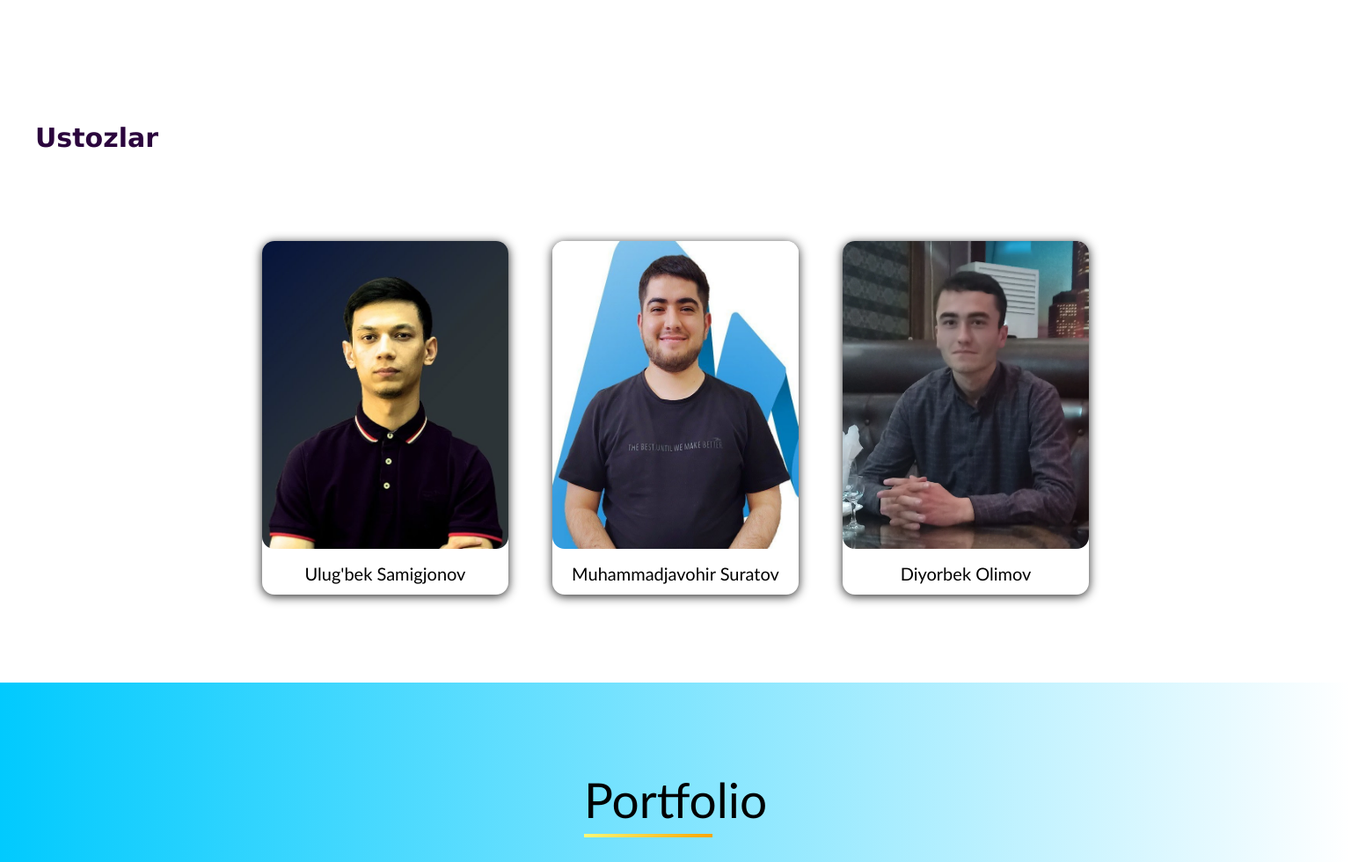
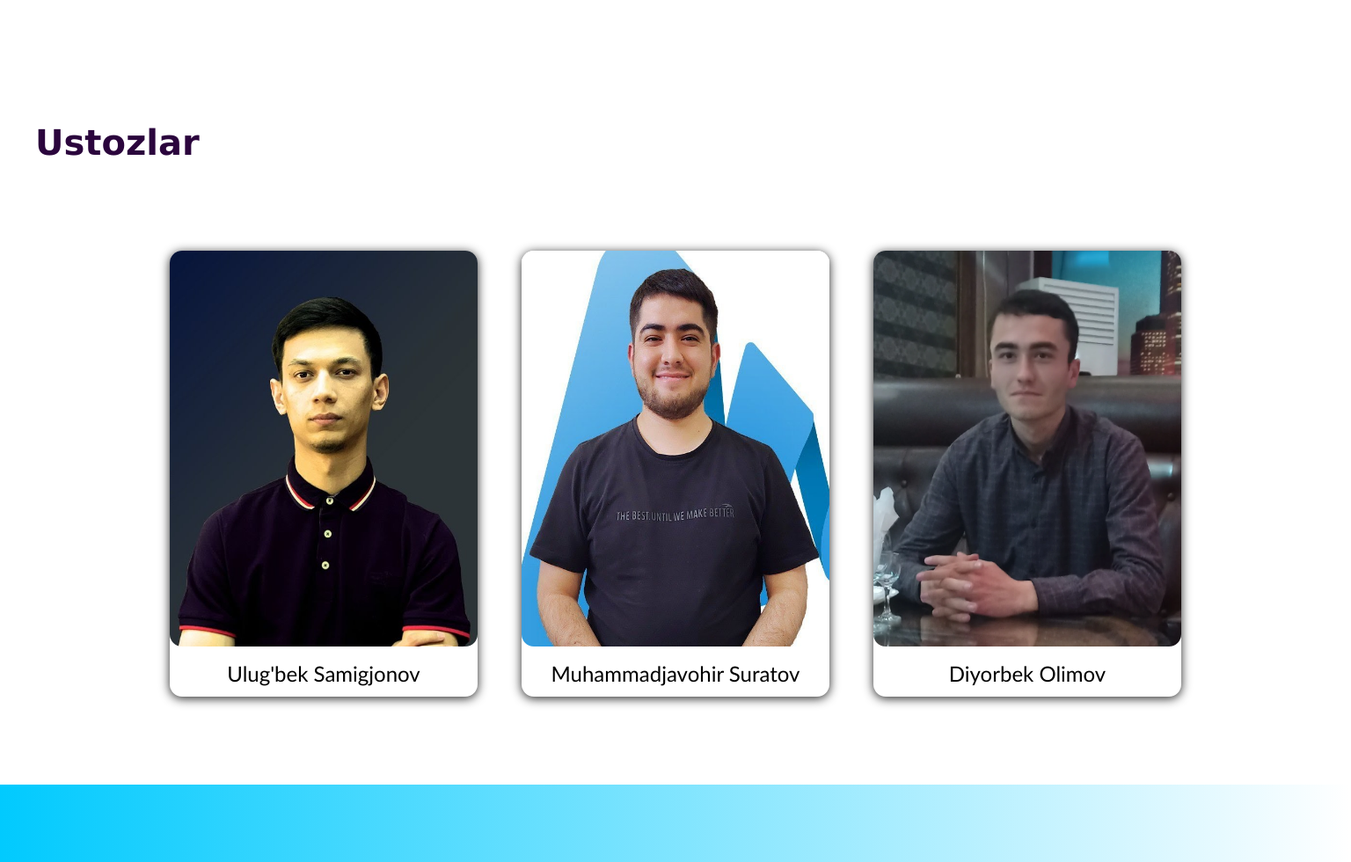
Before and after one commit to Sardorbek0731/first__portfolio, a plain HTML site: page index.html in a window 1536 px wide. Shown: the part 2720-3700 px from the top of the page at 88% size. Drawn offline with Linux system fonts and the light colour scheme.

Commit message:
responsive qildim

```diff
--- a/index__media.css
+++ b/index__media.css
@@ -355,6 +355,26 @@
   .skills__item__header h6 {
     font-size: 22px;
   }
+  .first__teacher__item,
+  .second__teacher__item,
+  .three__teacher__item {
+    width: 350px;
+  }
+  .first__teacher__item__img img,
+  .second__teacher__item__img img,
+  .teacher__img img {
+    height: 450px;
+  }
+  .first__teacher__item__p p,
+  .second__teacher__item__p p {
+    font-size: 24px;
+  }
+  .teacher__img:hover .teacher__overlay {
+    height: 450px;
+  }
+  .teacher__item__title h1 {
+    font-size: 40px;
+  }
   .portfolio__title__bg {
     height: 500px;
   }
--- a/web sayt.css
+++ b/web sayt.css
@@ -786,7 +786,7 @@ nav .nav {
 }
 .teacher__img:hover .teacher__overlay {
   background-color: #123958a8;
-  height: 350px;
+  height: 10;
 }
 .teacher__img:hover .teacher__overlay a {
   display: inline-block;
```
